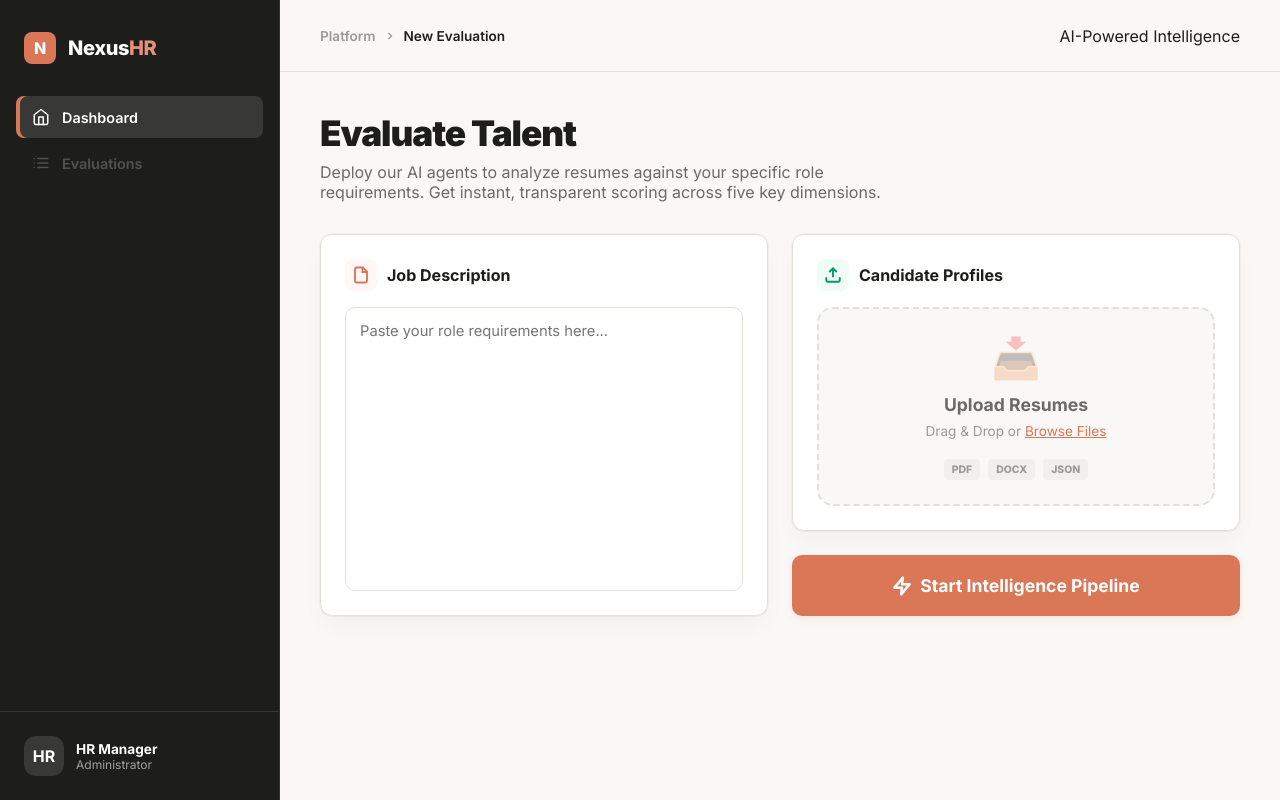
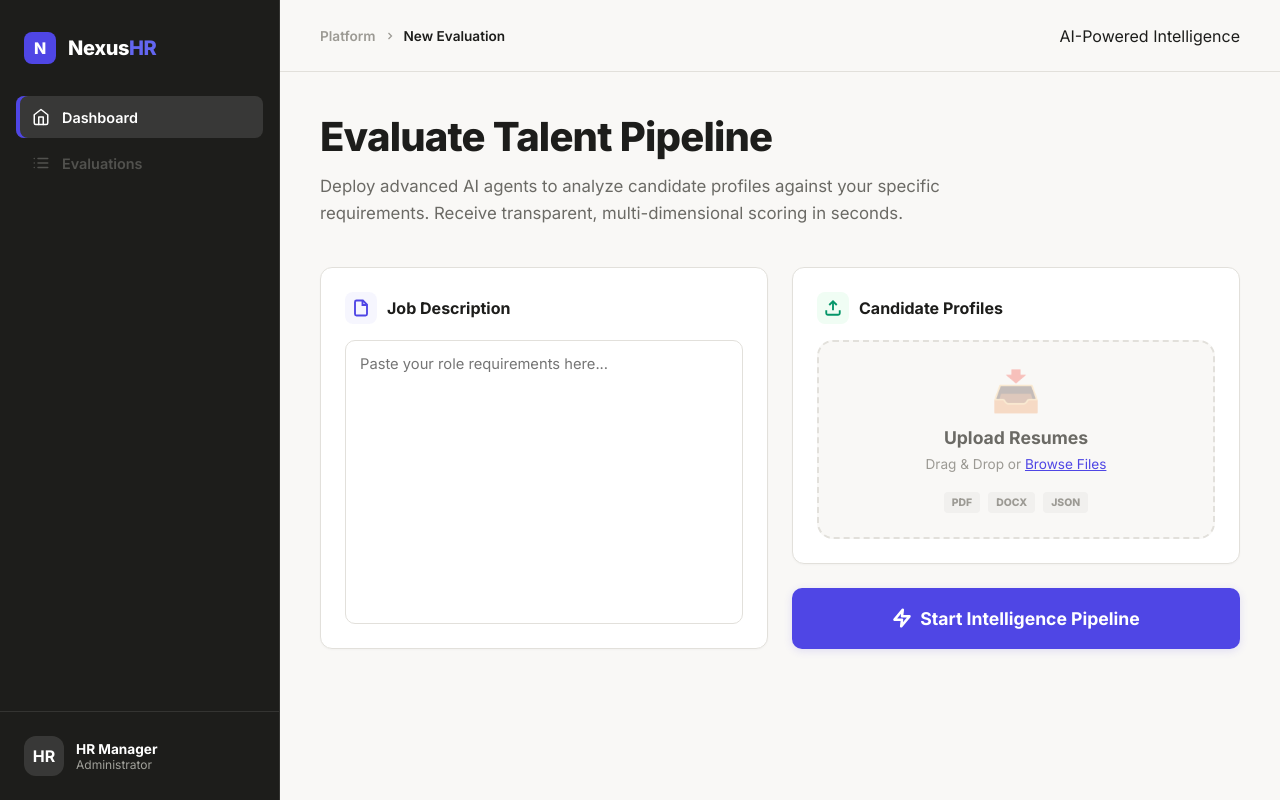
Before and after one commit to Mundriben10/HR_Agent, a React (Vite) app in the folder frontend/: page / in a window 1280 px wide. Built offline with nearby package versions, Linux system fonts and the light colour scheme.

Commit message:
Finalize Indigo Paper theme: replaced orange with premium indigo, flattened UI, and polished typography

```diff
--- a/frontend/src/components/ResultsDashboard.jsx
+++ b/frontend/src/components/ResultsDashboard.jsx
@@ -71,7 +71,7 @@ const CandidateModal = ({ candidate, onClose, onSave }) => {
   const modalContent = (
     <div style={{
       position: 'fixed', inset: 0, zIndex: 9999,
-      background: 'rgba(15, 23, 42, 0.4)',
+      background: 'rgba(29, 29, 27, 0.4)',
       backdropFilter: 'blur(8px)',
       display: 'flex', alignItems: 'center', justifyContent: 'center',
       padding: '40px',
@@ -79,7 +79,6 @@ const CandidateModal = ({ candidate, onClose, onSave }) => {
       <div className="glass-strong animate-fade-up" style={{
         width: '100%', maxWidth: '1100px', height: '100%',
         display: 'flex', flexDirection: 'column', overflow: 'hidden',
-        boxShadow: '0 25px 50px -12px rgba(0, 0, 0, 0.5)'
       }}>
         {/* Top bar */}
         <div style={{
@@ -178,7 +177,6 @@ const CandidateModal = ({ candidate, onClose, onSave }) => {
                 width: 140, height: 140, borderRadius: '50%', margin: '0 auto 20px',
                 background: `conic-gradient(${scoreColor(totalScore)} ${totalScore * 10}%, var(--bg-tertiary) 0)`,
                 display: 'flex', alignItems: 'center', justifyContent: 'center',
-                boxShadow: '0 10px 30px rgba(0,0,0,0.05)'
               }}>
                 <div style={{ width: 110, height: 110, borderRadius: '50%', background: 'var(--bg-secondary)', display: 'flex', alignItems: 'center', justifyContent: 'center', flexDirection: 'column' }}>
                   <span style={{ fontSize: '2.2rem', fontWeight: 900, color: scoreColor(totalScore), letterSpacing: '-0.04em' }}>{totalScore.toFixed(1)}</span>
@@ -236,15 +234,15 @@ const ResultsDashboard = ({ results: initialResults, onReset }) => {
   return (
     <div className="animate-fade-up" style={{ maxWidth: '1200px', margin: '0 auto' }}>
       {/* Header */}
-      <div style={{ display: 'flex', justifyContent: 'space-between', alignItems: 'center', marginBottom: '32px' }}>
+      <div style={{ display: 'flex', justifyContent: 'space-between', alignItems: 'flex-end', marginBottom: '40px' }}>
         <div>
-          <h2 style={{ fontSize: '2.2rem', fontWeight: 900, letterSpacing: '-0.03em' }}>Evaluation Intelligence</h2>
-          <p style={{ color: 'var(--text-secondary)', fontSize: '1rem', marginTop: '4px' }}>
+          <h2 style={{ fontSize: '2.5rem', fontWeight: 800, letterSpacing: '-0.02em' }}>Shortlist Intelligence</h2>
+          <p style={{ color: 'var(--text-secondary)', fontSize: '1.05rem', marginTop: '6px' }}>
             Analysis complete for <strong>{candidates.length}</strong> candidates.
-            Ranked by overall match strength.
+            Ranked by overall dimension match.
           </p>
         </div>
-        <button onClick={onReset} className="btn btn-ghost" style={{ border: '1px solid var(--border-subtle)' }}>
+        <button onClick={onReset} className="btn btn-ghost">
           <svg width="16" height="16" viewBox="0 0 24 24" fill="none" stroke="currentColor" strokeWidth="2.5"><polyline points="1 4 1 10 7 10"/><path d="M3.51 15a9 9 0 1 0 2.13-9.36L1 10"/></svg>
           Reset Session
         </button>
@@ -258,7 +256,7 @@ const ResultsDashboard = ({ results: initialResults, onReset }) => {
           { label: 'Shortlisted', value: candidates.filter(c => c.recommendation === 'Hire').length, color: 'var(--accent)' },
           { label: 'Review Loop', value: candidates.filter(c => c.recommendation === 'Hold').length, color: 'var(--warning)' },
         ].map((m, i) => (
-          <div key={i} className="glass" style={{ padding: '24px' }}>
+          <div key={i} style={{ padding: '24px', borderRadius: '16px', border: '1px solid var(--border-subtle)', background: '#fff' }}>
             <div style={{ fontSize: '0.75rem', fontWeight: 800, color: 'var(--text-muted)', textTransform: 'uppercase', letterSpacing: '0.08em', marginBottom: '8px' }}>{m.label}</div>
             <div style={{ fontSize: '2rem', fontWeight: 900, color: m.color, letterSpacing: '-0.02em' }}>{m.value}</div>
           </div>
--- a/frontend/src/components/UploadSection.jsx
+++ b/frontend/src/components/UploadSection.jsx
@@ -131,13 +131,13 @@ const UploadSection = ({ onEvaluate, isLoading, progress, completedFiles }) => {
   return (
     <div style={{ maxWidth: '1200px', margin: '0 auto' }}>
       {/* Header */}
-      <div className="animate-fade-up" style={{ marginBottom: '32px' }}>
-        <h1 style={{ fontSize: '2.2rem', fontWeight: 900, letterSpacing: '-0.03em', color: 'var(--text-primary)', marginBottom: '8px' }}>
-          Evaluate Talent
+      <div className="animate-fade-up" style={{ marginBottom: '40px' }}>
+        <h1 style={{ fontSize: '2.5rem', fontWeight: 800, letterSpacing: '-0.02em', color: 'var(--text-primary)', marginBottom: '12px' }}>
+          Evaluate Talent Pipeline
         </h1>
-        <p style={{ fontSize: '1rem', color: 'var(--text-secondary)', maxWidth: '600px' }}>
-          Deploy our AI agents to analyze resumes against your specific role requirements.
-          Get instant, transparent scoring across five key dimensions.
+        <p style={{ fontSize: '1.05rem', color: 'var(--text-secondary)', maxWidth: '640px', lineHeight: 1.6 }}>
+          Deploy advanced AI agents to analyze candidate profiles against your specific requirements.
+          Receive transparent, multi-dimensional scoring in seconds.
         </p>
       </div>
 
--- a/frontend/src/index.css
+++ b/frontend/src/index.css
@@ -1,7 +1,7 @@
 @import url('https://fonts.googleapis.com/css2?family=Inter:wght@300;400;500;600;700;800;900&display=swap');
 
 :root {
-  /* Claude-Inspired Premium Palette (Soft & Easy on Eyes) */
+  /* Claude-Inspired Premium Palette (Indigo Refresh) */
   --bg-primary: #f9f8f6;
   --bg-secondary: #ffffff;
   --bg-sidebar: #1d1d1b;
@@ -12,7 +12,7 @@
 
   --border-subtle: #e2e0db;
   --border-sidebar: rgba(255, 255, 255, 0.1);
-  --border-glow: rgba(217, 119, 87, 0.2);
+  --border-glow: rgba(99, 102, 241, 0.2);
 
   /* Text Colors */
   --text-primary: #1d1d1b;
@@ -21,11 +21,11 @@
   --text-sidebar: #a0a09a;
   --text-sidebar-active: #ffffff;
 
-  /* Brand Accents (Warm & Elegant) */
-  --accent: #d97757;
-  --accent-light: #e69176;
-  --accent-glow: rgba(217, 119, 87, 0.15);
-  --accent-bg: rgba(217, 119, 87, 0.05);
+  /* Brand Accents (Premium Indigo) */
+  --accent: #4f46e5;
+  --accent-light: #6366f1;
+  --accent-glow: rgba(79, 70, 229, 0.15);
+  --accent-bg: rgba(79, 70, 229, 0.05);
 
   /* Semantic Status */
   --success: #059669;
@@ -224,20 +224,20 @@ body {
   background: var(--bg-card);
   border: 1px solid var(--border-subtle);
   border-radius: 12px;
-  box-shadow: var(--shadow-card);
-  transition: all 0.25s ease;
+  box-shadow: 0 1px 2px rgba(0, 0, 0, 0.03);
+  transition: all 0.2s ease;
 }
 
 .glass:hover {
   border-color: var(--accent-light);
-  transform: translateY(-1px);
+  background: var(--bg-primary);
 }
 
 .glass-strong {
   background: var(--bg-secondary);
   border: 1px solid var(--border-subtle);
   border-radius: 12px;
-  box-shadow: var(--shadow-card);
+  box-shadow: 0 4px 12px rgba(0, 0, 0, 0.04);
 }
 
 /* ===== BUTTONS ===== */
```
